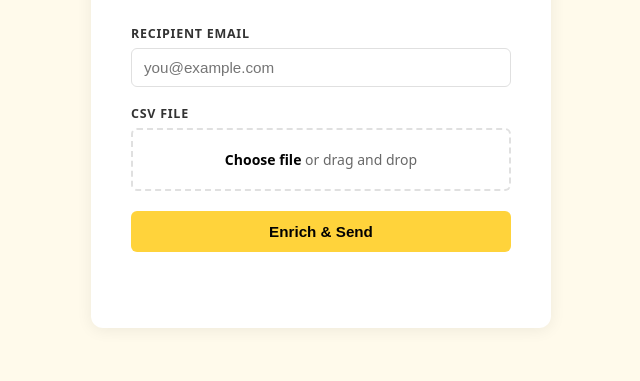
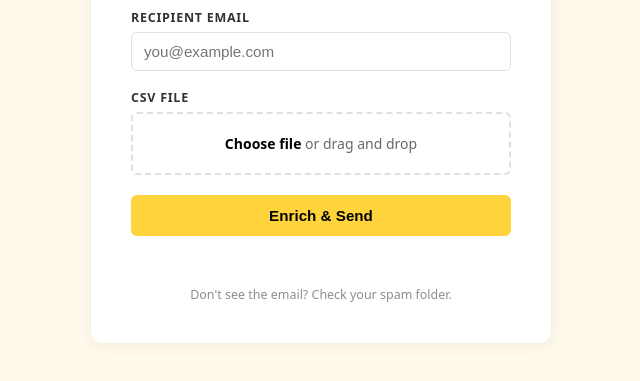
Before and after one commit to mitchellcrevier/lead-enrichment, a website: page public/index.html in a window 1280 px wide. Shown: the part 337-718 px from the top of the page, without its empty margins (319-959 px from the left). Drawn offline with Linux system fonts and the light colour scheme.

Commit message:
add spam notice to ui

```diff
--- a/public/index.html
+++ b/public/index.html
@@ -167,6 +167,9 @@
       <button type="submit" id="btn">Enrich &amp; Send</button>
     </form>
     <div id="status"></div>
+    <p style="margin-top:14px; font-size:0.78rem; color:#918C8C; text-align:center;">
+      Don't see the email? Check your spam folder.
+    </p>
   </div>
 
   <script>
```
